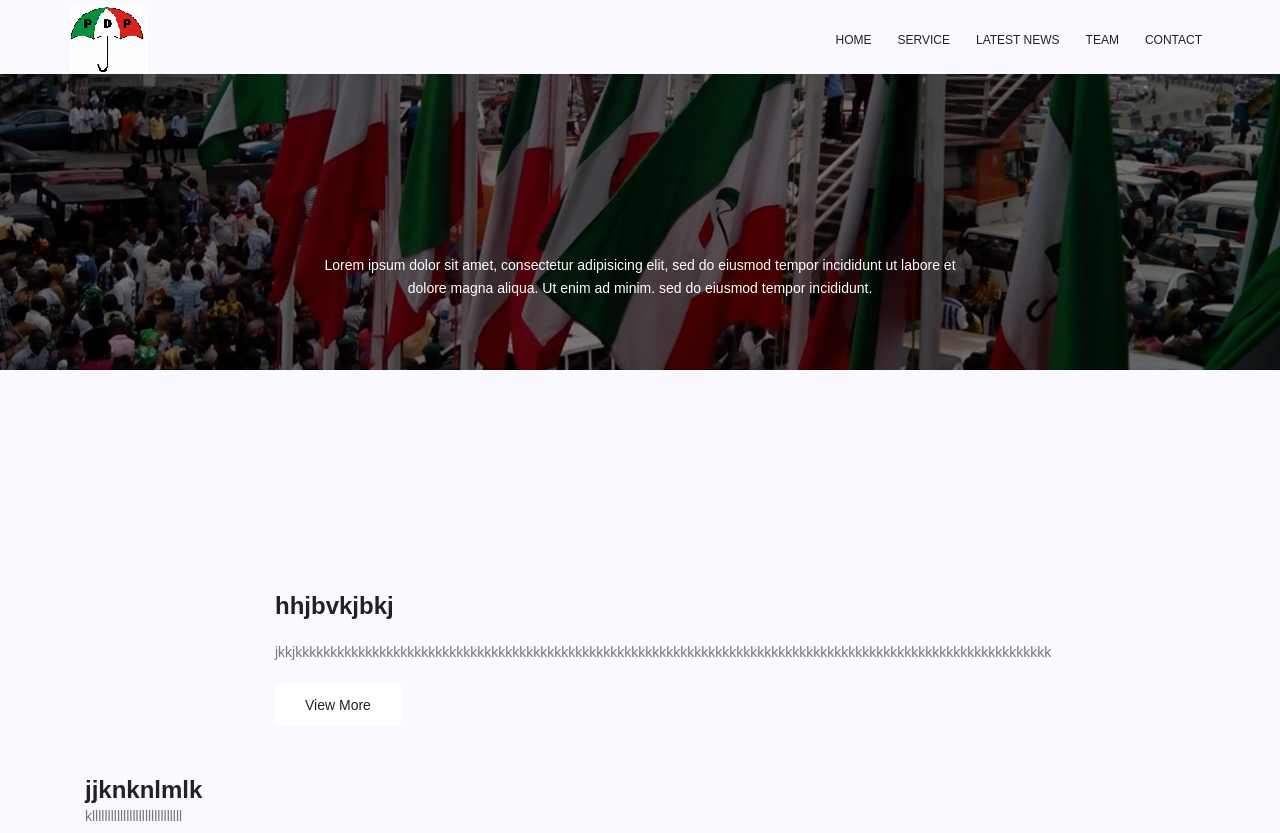
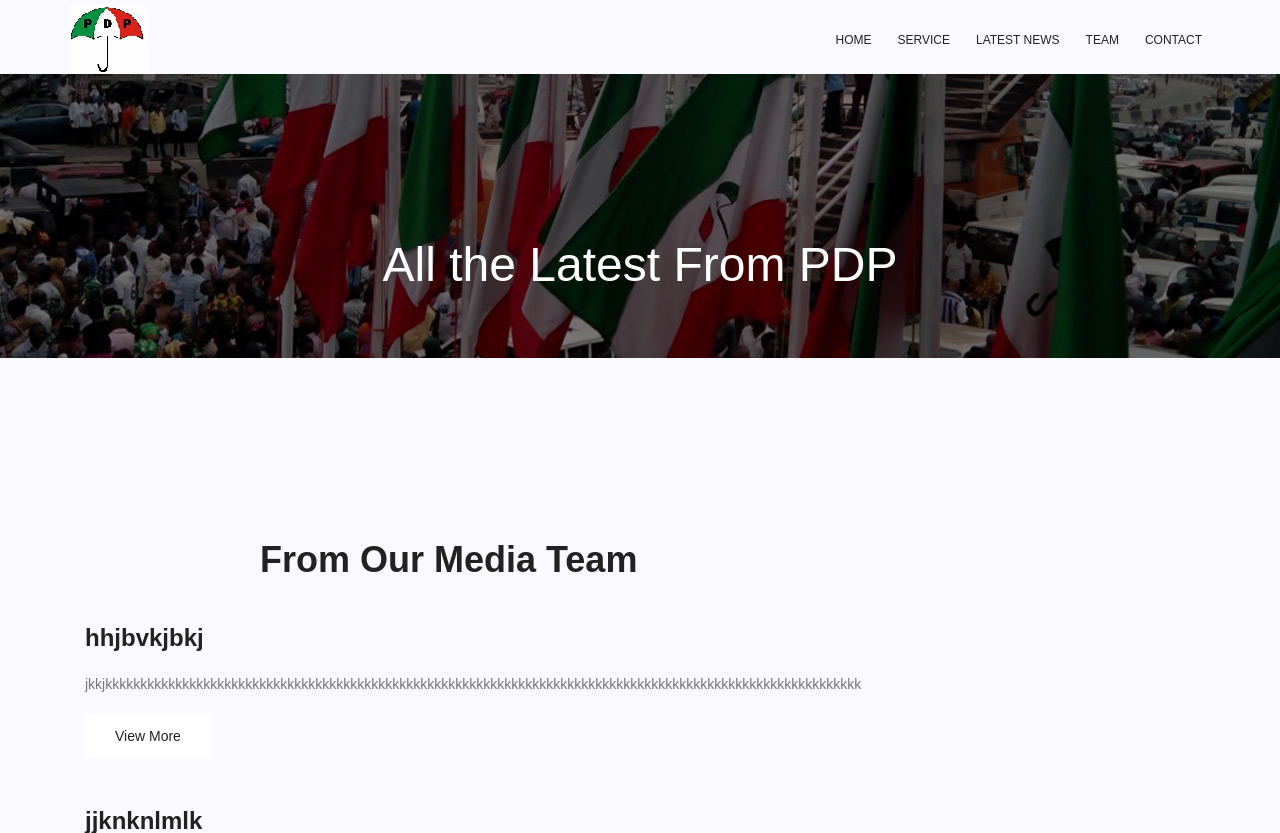
Before and after one commit to Chukslord1/PDP, a Django app: page /blog-home.html in a window 1280 px wide. Shown: the top 833 px of the page. Run offline with Django 3.2, Linux system fonts and the light colour scheme; data comes from the database, SQL or seed files in the repository; some libraries are stand-ins or nearby versions.

Commit message:
still fixing fe

```diff
--- a/APP/templates/blog-home.html
+++ b/APP/templates/blog-home.html
@@ -83,7 +83,7 @@
     <div class="row d-flex align-items-center justify-content-center">
      <div class="about-content blog-header-content col-lg-12">
        <p class="text-white">
-         Lorem ipsum dolor sit amet, consectetur adipisicing elit, sed do eiusmod tempor incididunt ut labore et <br> dolore magna aliqua. Ut enim ad minim.  sed do eiusmod tempor incididunt.
+         <center><font size=7 color=white> All the Latest From PDP</font></center>
        </p>
 
      </div>
@@ -110,6 +110,7 @@
         </div>
        </div>
 
+<center><h1>From Our Media Team</h1></center>
        <div class="col-lg-9 col-md-9">
 
         <div class="feature-img">
```
